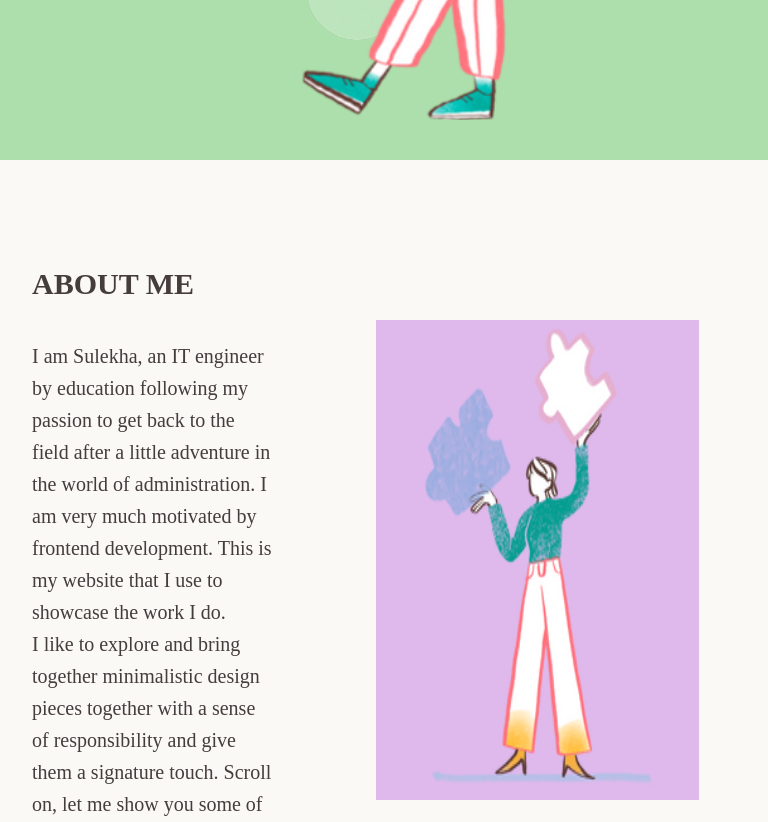
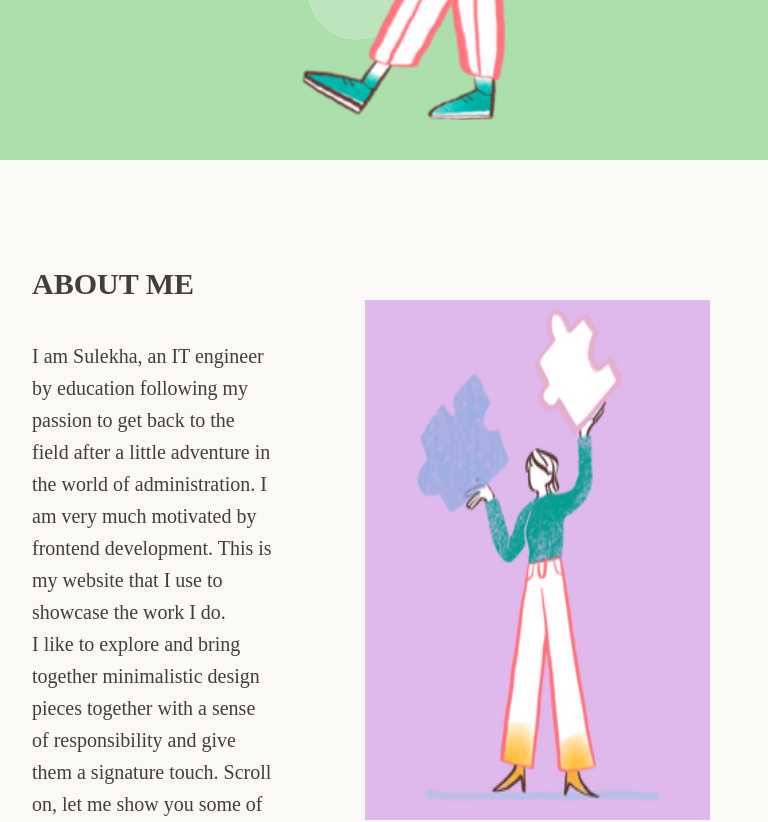
Before and after one commit to sulekhajamaluddin/portfolio, a React (Create React App) app: page / in a window 768 px wide. Shown: the part 640-1462 px from the top of the page. Built offline with nearby package versions, Linux system fonts and the light colour scheme; a web font is replaced by a local one.

Commit message:
Fix About

```diff
--- a/src/styles/components/About.css
+++ b/src/styles/components/About.css
@@ -76,8 +76,8 @@
 
 @media screen and (min-width: 750px) and (max-width: 1000px) {
   #about .frame-pic {
-    height: 60%;
-    width: 70%;
+    height: 65%;
+    width: 75%;
     background-color: var(--color-purple-light);
   }
 }
@@ -87,7 +87,7 @@
 @media screen and (min-width: 1001px) and (max-width: 1280px) {
   #about .frame-pic {
     height: 60%;
-    width: 60%;
+    width: 65%;
     background-color: var(--color-purple-light);
   }
 }
```
